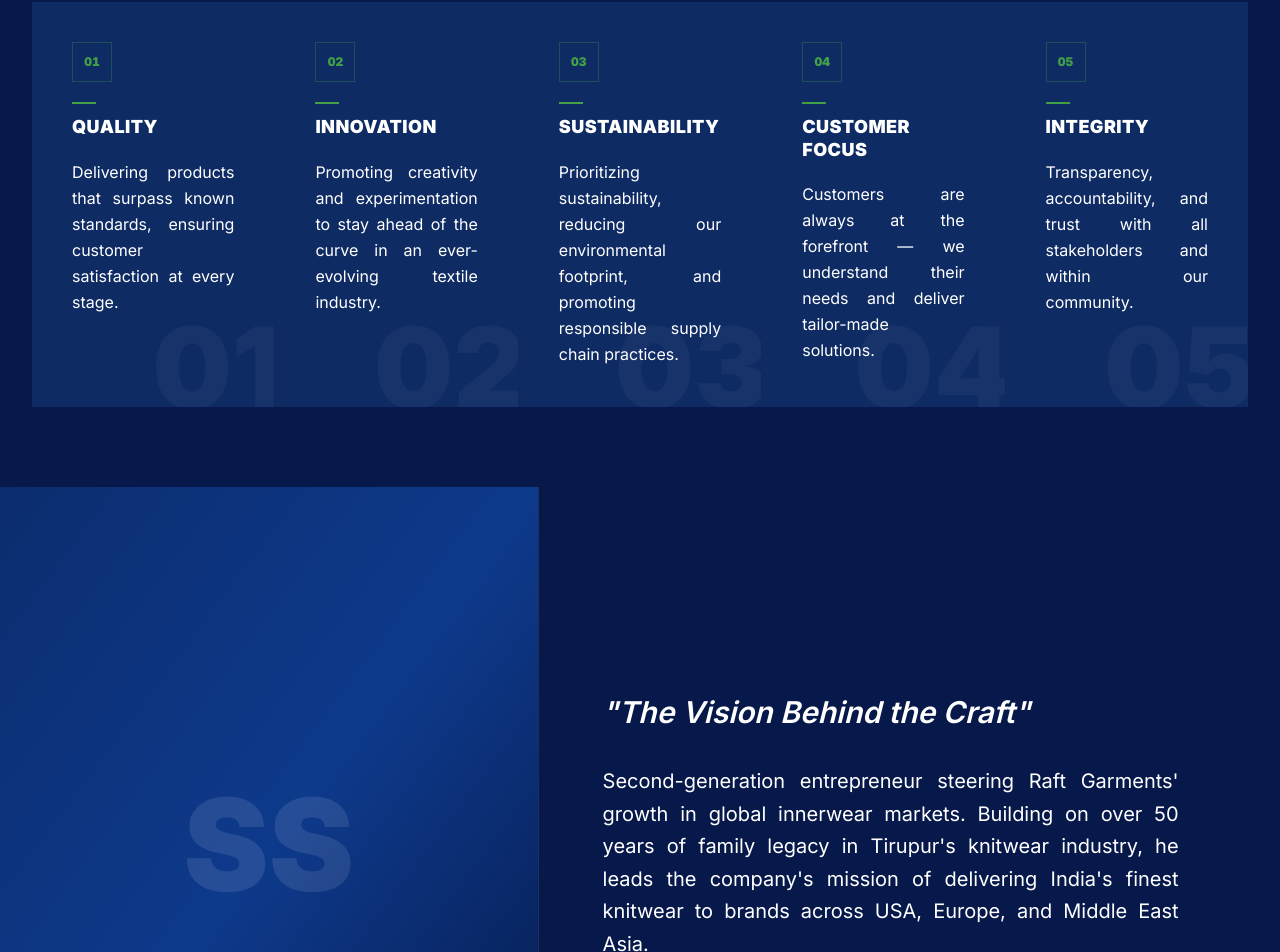
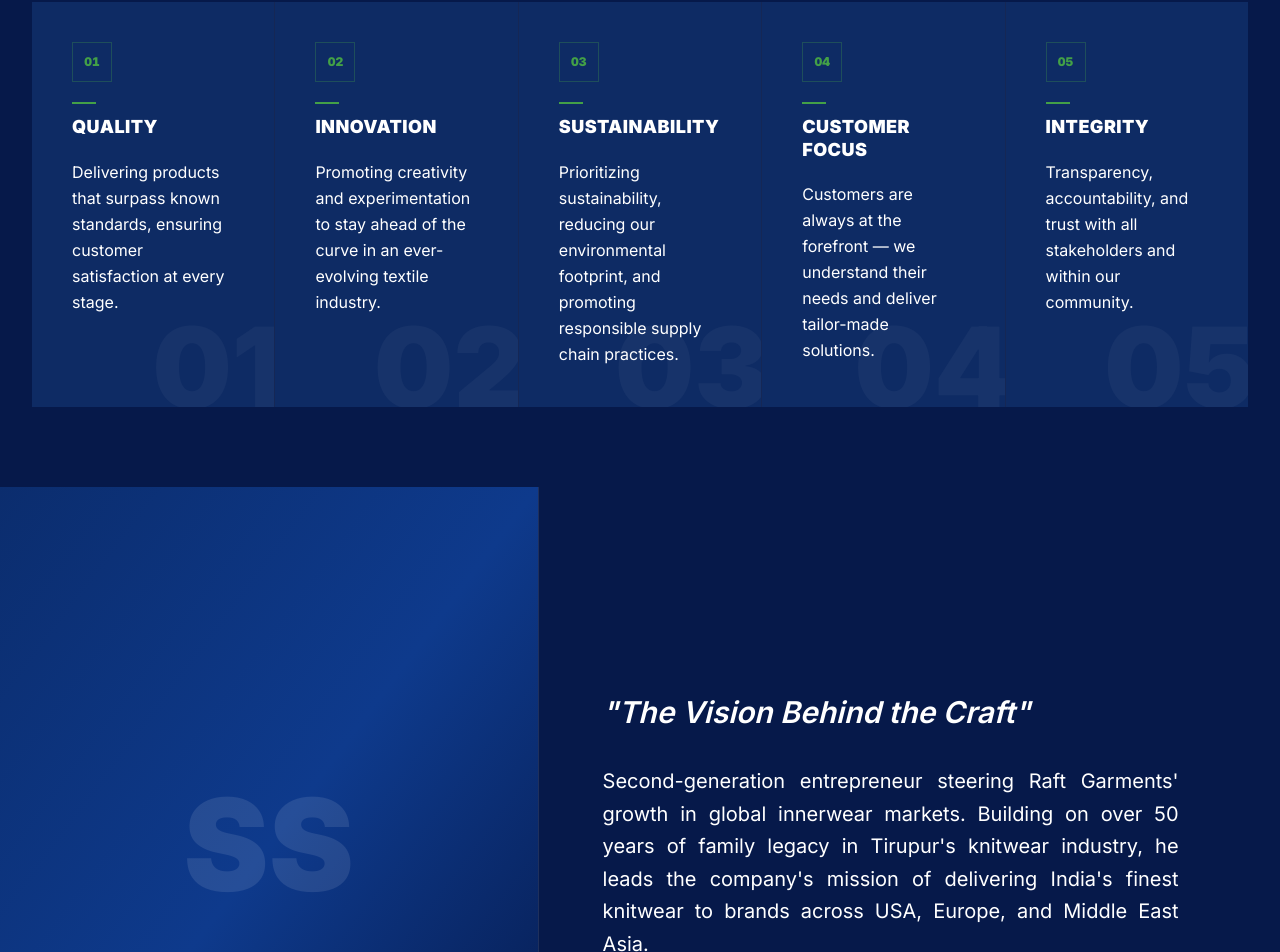
Before and after one commit to raftgarmentstiruppur/raftgarmentstiruppur, a Next.js app in the folder frontend/: page /about in a window 1280 px wide. Shown: the part 2406-3358 px from the top of the page. Built offline with nearby package versions, Linux system fonts and the light colour scheme; no server answers.

Commit message:
Remove text-justify from core values narrow columns - causes word gaps

```diff
--- a/frontend/src/app/(public)/about/AboutContent.tsx
+++ b/frontend/src/app/(public)/about/AboutContent.tsx
@@ -222,7 +222,7 @@ export default function AboutContent() {
                 </div>
 
                 {/* Body */}
-                <p className="text-base text-white leading-relaxed relative z-10 text-justify">
+                <p className="text-base text-white leading-relaxed relative z-10">
                   {v.body}
                 </p>
               </motion.div>
```
